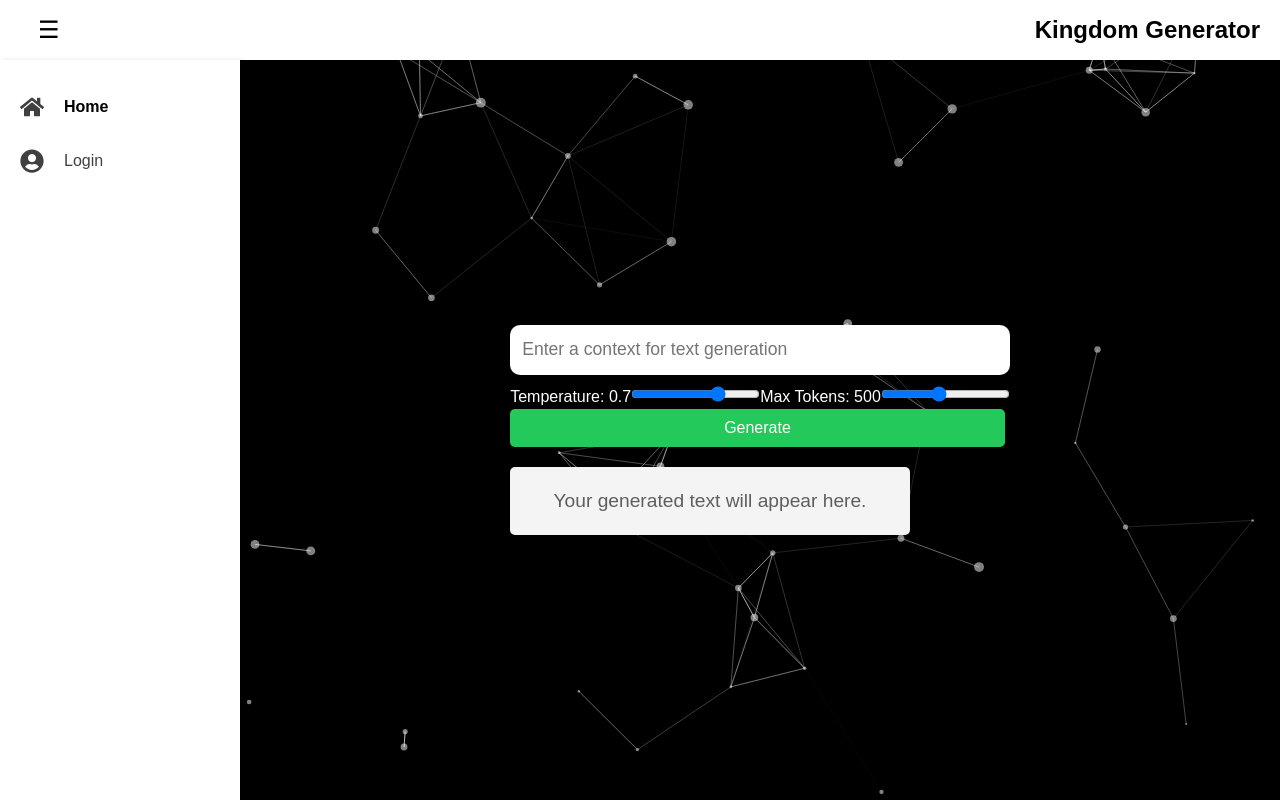
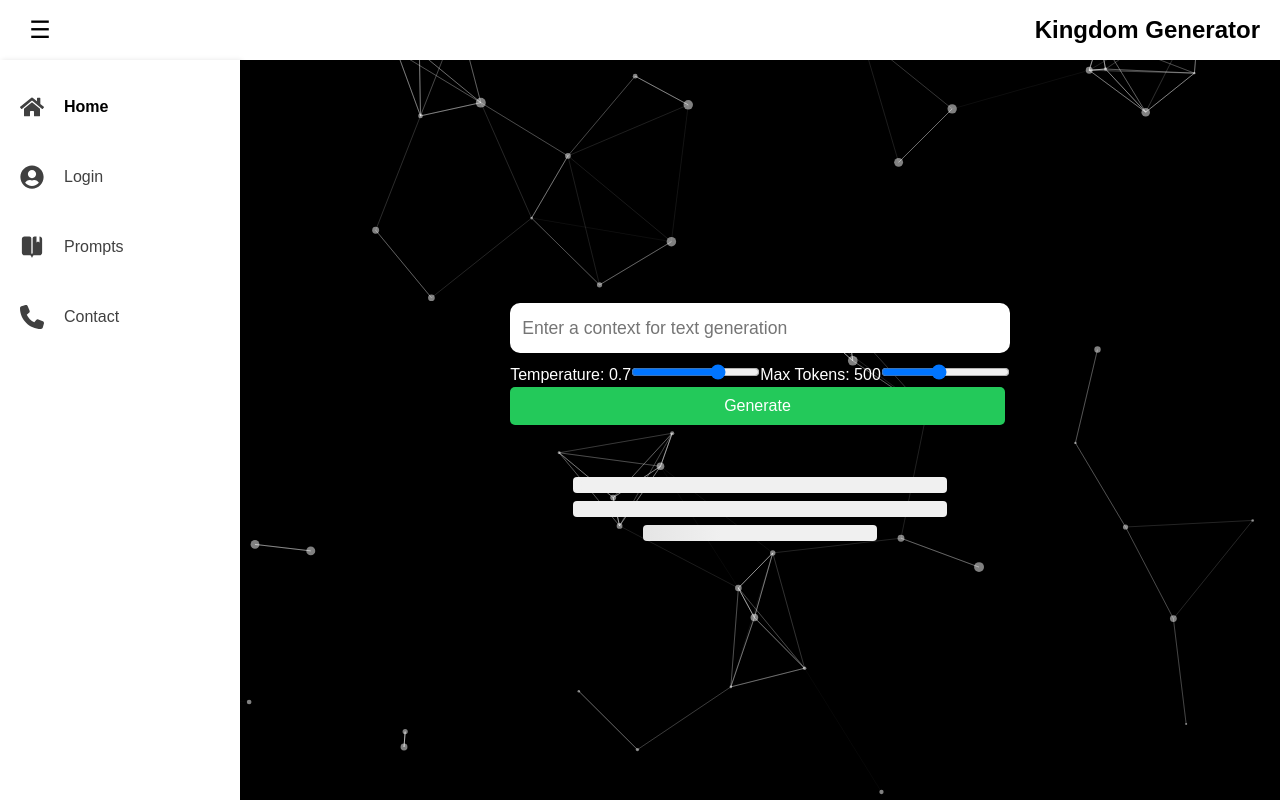
Before and after one commit to OleksandrSokils25416/KINGDOM-GENERATOR_ROYALDEGEN, a React (Vite) app in the folder client/royaldegen/: page /prompts in a window 1280 px wide. Both pictures are taken after a click on the item "Home". Built offline with nearby package versions, Linux system fonts and the light colour scheme.

Commit message:
Huge ui update

```diff
--- a/client/royaldegen/src/App.tsx
+++ b/client/royaldegen/src/App.tsx
@@ -8,10 +8,12 @@ import SidebarComponent from "./components/Sidebar/SidebarComponent";
 import { BrowserRouter as Router, Route, Routes } from "react-router-dom";
 import ParticlesBG from "./components/Particles/ParticlesBG";
 import HeaderComponent from "./components/Header/HeaderComponent";
+import ContactsComponent from "./components/Contacts/ContactsComponent.tsx";
+import PromptsComponent from "./components/Prompts/PromptsComponent.tsx";
+import { UserProvider } from "./context/UserProvider.tsx";
 
 function App() {
   const [generatedText, setGeneratedText] = useState<string>("");
-  const [loading, setLoading] = useState<boolean>(false);
   const [isSidebarExpanded, setIsSidebarExpanded] = useState(true);
 
   useEffect(() => {
@@ -34,7 +36,6 @@ function App() {
     prompt: string,
     settings: { temperature: number; maxTokens: number }
   ) => {
-    setLoading(true);
     try {
       const token = localStorage.getItem("accessToken");
       const response = await fetch("https://royaldegeneratorback-dnazb5haeufsevec.polandcentral-01.azurewebsites.net/generate-text", {
@@ -61,8 +62,6 @@ function App() {
     } catch (error) {
       console.error("Error generating text:", error);
       setGeneratedText("Error generating text.");
-    } finally {
-      setLoading(false);
     }
   };
 
@@ -71,7 +70,8 @@ function App() {
   };
 
   return (
-    <Router>
+    <UserProvider>
+      <Router>
       <div className="main-container">
         <HeaderComponent toggleSidebar={toggleSidebar} />
         <SidebarComponent isExpanded={isSidebarExpanded} />
@@ -82,21 +82,20 @@ function App() {
               element={
                 <>
                   <GenerateButtonComponent onGenerateText={generateText} />
-                  {loading ? (
-                    <div className="loading-spinner"></div>
-                  ) : (
-                    <OutputTextComponent text={generatedText} />
-                  )}
+                  <OutputTextComponent text={generatedText} />
                 </>
               }
             />
             <Route path="/login" element={<Login />} />
             <Route path="/register" element={<Register />} />
+            <Route path="/contact" element={<ContactsComponent />} />
+            <Route path="/prompts" element={<PromptsComponent />} />
           </Routes>
         </main>
         <ParticlesBG />
       </div>
     </Router>
+    </UserProvider>
   );
 }
 
--- /dev/null
+++ b/client/royaldegen/src/components/Contacts/ContactsComponent.css
@@ -0,0 +1,19 @@
+h2 {
+    font-size: 2rem;
+    margin-bottom: 1rem;
+    text-decoration: underline;
+}
+
+.contact-text {
+    font-size: 1.5rem;
+    line-height: 1.5;
+}
+
+.contacts-container {
+    font-size: 1.2rem;
+}
+
+.contacts-container h2 {
+    font-size: 2rem;
+    margin-bottom: 1rem;
+}
--- /dev/null
+++ b/client/royaldegen/src/components/Contacts/ContactsComponent.tsx
@@ -0,0 +1,22 @@
+import React from "react";
+import "./ContactsComponent.css";
+
+const ContactsComponent: React.FC = () => {
+  return (
+    <div className="contacts-container">
+      <h2>Contacts</h2>
+      <p className="contact-text">If you want to discuss any custom subscription plan, please contact us:</p>
+      <p className="contact-text">
+        <strong>Phone:</strong> +8 800 555-35-35
+      </p>
+      <p className="contact-text">
+        <strong>Email:</strong> ivan.zolo_2004@yandex.ru
+      </p>
+      <p className="contact-text">
+        <strong>Address:</strong> Pushkin's street, Kolotushkin's house
+      </p>
+    </div>
+  );
+};
+
+export default ContactsComponent;
--- a/client/royaldegen/src/components/Login/Register/AuthComponent.css
+++ b/client/royaldegen/src/components/Login/Register/AuthComponent.css
@@ -53,3 +53,7 @@
   margin-top: 10px;
   color: #333;
 }
+
+#welc-user {
+    text-decoration: none;
+}
--- a/client/royaldegen/src/components/Login/Register/LoginComponent.tsx
+++ b/client/royaldegen/src/components/Login/Register/LoginComponent.tsx
@@ -1,42 +1,54 @@
 import { useState } from "react";
-import { Link, useNavigate } from "react-router-dom"; // Import Link and useNavigate
-import "./AuthComponent.css";
+import { useNavigate } from "react-router-dom";
+import { useUserContext } from "../../../context/UserProvider.tsx";
 
 function Login() {
-  const [username, setUsername] = useState("");
+  const [usernameInput, setUsernameInput] = useState("");
   const [password, setPassword] = useState("");
-  const navigate = useNavigate(); // Use navigate for redirection after login
+  const { username, setUsername } = useUserContext();
+  const navigate = useNavigate();
 
   const handleLogin = async () => {
     try {
-      const response = await fetch("https://royaldegeneratorback-dnazb5haeufsevec.polandcentral-01.azurewebsites.net/login", {
+      const response = await fetch("https://royaldegeneratorback-dnazb5haeufsevec.polandcentral-01.azurewebsites.net//login", {
         method: "POST",
         headers: { "Content-Type": "application/json" },
-        body: JSON.stringify({ username, password }),
+        body: JSON.stringify({ username: usernameInput, password }),
       });
 
       if (response.ok) {
         const data = await response.json();
-        localStorage.setItem("accessToken", data.access_token); // Save token in localStorage
-        //alert("Login successful!");
-        navigate("/"); // Redirect to home page after login
+        localStorage.setItem("accessToken", data.access_token);
+        setUsername(usernameInput);
+        navigate("/");
       } else {
-        const errorText = await response.text();
-        alert(`Login failed: ${errorText}`);
+        alert("Login failed");
       }
     } catch (error) {
-      console.error("Error logging in:", error);
-      alert("Error logging in.");
+      console.error("Login error:", error);
     }
+  };
+
+  const handleLogout = () => {
+    localStorage.removeItem("accessToken");
+    setUsername(null);
+    navigate("/login");
   };
 
   return (
     <div className="auth-container">
+      {username ? (
+        <>
+          <h2 id="welc-user">Welcome, {username}!</h2>
+          <button onClick={handleLogout}>Logout</button>
+        </>
+      ) : (
+        <>
           <h2>Login</h2>
           <input
             type="text"
-        value={username}
-        onChange={(e) => setUsername(e.target.value)}
+            value={usernameInput}
+            onChange={(e) => setUsernameInput(e.target.value)}
             placeholder="Username"
           />
           <input
@@ -46,9 +58,8 @@ function Login() {
             placeholder="Password"
           />
           <button onClick={handleLogin}>Login</button>
-      <p>
-        Don't have an account yet? <Link to="/register">Register</Link>
-      </p>
+        </>
+      )}
     </div>
   );
 }
--- a/client/royaldegen/src/components/OutputText/OutputTextComponent.css
+++ b/client/royaldegen/src/components/OutputText/OutputTextComponent.css
@@ -1,20 +1,45 @@
 .output-text-container {
-    margin-top: 20px;
-    background-color: #f4f4f4;
-    padding: 20px;
-    border-radius: 5px;
-    width: 80%;
-    max-width: 600px;
-    min-height: 60px;
-    display: flex;
-    align-items: center;
-    justify-content: center;
-    overflow-y: auto;
-    max-height: 60vh;
+  padding: 1rem;
+  font-family: Arial, sans-serif;
+  text-align: center;
+  color: white;
+}
+
+.skeleton-loader {
+  display: flex;
+  flex-direction: column;
+  gap: 0.5rem;
+  align-items: center;
+  margin-top: 1rem;
+}
+
+.skeleton-line {
+  height: 1rem;
+  width: 80%;
+  background-color: #e0e0e0;
+  border-radius: 4px;
+  animation: shimmer 1.5s infinite;
+}
+
+.skeleton-line.short {
+  width: 50%;
+}
+
+@keyframes shimmer {
+  0% {
+    background-position: -200px 0;
   }
+  100% {
+    background-position: 200px 0;
+  }
+}
 
-  .output-text-container p {
-    color: rgba(94, 94, 94, 1);
-    text-align: left;
-    font-size: 1.2em;
-  }
+.skeleton-loader .skeleton-line {
+  background: linear-gradient(
+    90deg,
+    #f0f0f0 25%,
+    #e0e0e0 50%,
+    #f0f0f0 75%
+  );
+  background-size: 200% 100%;
+}
--- a/client/royaldegen/src/components/OutputText/OutputTextComponent.tsx
+++ b/client/royaldegen/src/components/OutputText/OutputTextComponent.tsx
@@ -1,4 +1,4 @@
-import { useEffect, useState, useRef } from "react";
+import { useEffect, useState } from "react";
 import "./OutputTextComponent.css";
 
 interface Props {
@@ -6,28 +6,32 @@ interface Props {
 }
 
 const OutputTextComponent = ({ text }: Props) => {
-  const [displayedText, setDisplayedText] = useState<string>("");
-  const indexRef = useRef(0);
+  const [loading, setLoading] = useState<boolean>(true);
 
   useEffect(() => {
-    indexRef.current = 0;
-    setDisplayedText("");
+    if (text) {
 
-    const interval = setInterval(() => {
-      if (indexRef.current < text.length) {
-        setDisplayedText((prev) => prev + text.charAt(indexRef.current));
-        indexRef.current += 1;
-      } else {
-        clearInterval(interval);
-      }
-    }, 120);
+      const timer = setTimeout(() => {
+        setLoading(false);
+      }, 3000);
 
-    return () => clearInterval(interval);
+      return () => clearTimeout(timer);
+    } else {
+      setLoading(true);
+    }
   }, [text]);
 
   return (
     <div className="output-text-container">
-      <p>{displayedText || "Your generated text will appear here."}</p>
+      {loading ? (
+        <div className="skeleton-loader">
+          <div className="skeleton-line"></div>
+          <div className="skeleton-line"></div>
+          <div className="skeleton-line short"></div>
+        </div>
+      ) : (
+        <p>{text || "Your generated text will appear here."}</p>
+      )}
     </div>
   );
 };
--- /dev/null
+++ b/client/royaldegen/src/components/Prompts/PromptsComponent.css
@@ -0,0 +1,46 @@
+.contacts-container {
+  padding: 1rem;
+}
+
+.error {
+  color: #ffffff;
+  font-weight: bold;
+    font-size: 2rem;
+}
+
+ul {
+  list-style: none;
+  padding: 0;
+  display: flex;
+  flex-wrap: wrap;
+  gap: 1rem;
+}
+
+li {
+  display: inline-block;
+}
+
+button {
+  background-color: #ffffff;
+  color: #000000;
+  border: none;
+  padding: 0.5rem 1rem;
+  border-radius: 5px;
+  cursor: pointer;
+}
+
+button:hover {
+  background-color: #d8d8d8;
+}
+
+.prompt-details {
+  margin-top: 1rem;
+}
+
+.prompt-details h3 {
+  margin-bottom: 1rem;
+}
+
+.prompt-details button {
+  margin-top: 1rem;
+}
--- /dev/null
+++ b/client/royaldegen/src/components/Prompts/PromptsComponent.tsx
@@ -0,0 +1,101 @@
+import React, { useEffect, useState } from "react";
+import "./PromptsComponent.css";
+
+type Prompt = {
+  id: number;
+  user_id: number;
+  prompt: string;
+  temperature: number;
+  max_tokens: number;
+  generated_text: string;
+  created_at: string | null;
+};
+
+const PromptsComponent: React.FC = () => {
+  const [prompts, setPrompts] = useState<Prompt[]>([]);
+  const [selectedPrompt, setSelectedPrompt] = useState<Prompt | null>(null); // Track selected prompt
+  const [error, setError] = useState<string | null>(null);
+
+  const getUsernameFromToken = (token: string): string | null => {
+    try {
+      console.log("Token received:", token);
+      const payloadBase64 = token.split(".")[1];
+      const decodedPayload = atob(payloadBase64);
+      const payload = JSON.parse(decodedPayload);
+      return payload.sub || null;
+    } catch (error) {
+      console.error("Failed to parse JWT token:", error);
+      return null;
+    }
+  };
+
+  useEffect(() => {
+    const fetchPrompts = async () => {
+      const token = localStorage.getItem("accessToken");
+      if (!token) {
+        setError("Please log in to see your prompts.");
+        return;
+      }
+
+      const username = getUsernameFromToken(token);
+      if (!username) {
+        setError("Invalid token.");
+        return;
+      }
+
+      try {
+        const response = await fetch(`http://127.0.0.1:8000/prompts/${username}`, {
+          headers: {
+            Authorization: `Bearer ${token}`,
+          },
+        });
+
+        if (!response.ok) {
+          const errorData = await response.json();
+          setError(errorData.detail || "Failed to fetch prompts.");
+          return;
+        }
+
+        const data = await response.json();
+        setPrompts(data.prompts || []);
+      } catch (err) {
+        console.error("Error fetching prompts:", err);
+        setError("An error occurred while fetching prompts.");
+      }
+    };
+
+    fetchPrompts();
+  }, []);
+
+  const handlePromptClick = (prompt: Prompt) => {
+    setSelectedPrompt(prompt)
+  };
+
+  return (
+    <div className="contacts-container">
+      {error && <p className="error">{error}</p>}
+      {selectedPrompt ? (
+        <div className="prompt-details">
+          <h3>{selectedPrompt.prompt || "Untitled Prompt"}</h3>
+          <p>{selectedPrompt.generated_text}</p>
+          <button onClick={() => setSelectedPrompt(null)}>Back to list</button>
+        </div>
+      ) : (
+        <>
+          {prompts.length === 0 && !error && <p>No prompts found.</p>}
+          <ul>
+            {prompts.map((prompt) => (
+              <li key={prompt.id}>
+                <button onClick={() => handlePromptClick(prompt)}>
+                  {prompt.prompt || "Untitled Prompt"}
+                </button>
+              </li>
+            ))}
+          </ul>
+        </>
+      )}
+    </div>
+  );
+};
+
+export default PromptsComponent;
--- a/client/royaldegen/src/components/Sidebar/SidebarComponent.tsx
+++ b/client/royaldegen/src/components/Sidebar/SidebarComponent.tsx
@@ -1,6 +1,9 @@
 import React from "react";
 import { Link, useLocation } from "react-router-dom";
 import { FaHome, FaUserCircle } from "react-icons/fa";
+import { FaPhone } from "react-icons/fa6";
+import { IoIosBookmarks } from "react-icons/io";
+import { useUserContext } from '../../context/UserProvider.tsx';
 import "./SidebarComponent.css";
 
 type SidebarProps = {
@@ -9,6 +12,8 @@ type SidebarProps = {
 
 const SidebarComponent: React.FC<SidebarProps> = ({ isExpanded }) => {
   const location = useLocation();
+  const { username } = useUserContext();
+
   const isActive = (path: string) => location.pathname === path;
 
   return (
@@ -20,10 +25,31 @@ const SidebarComponent: React.FC<SidebarProps> = ({ isExpanded }) => {
             <span className="text">Home</span>
           </Link>
         </li>
+        {username ? (
+          <li>
+            <Link to="/login" className={isActive("/login") ? "active" : ""}>
+              <FaUserCircle className="icon" />
+              <span className="text">{username}</span>
+            </Link>
+          </li>
+        ) : (
+          <li>
+            <Link to="/login" className={isActive("/login") ? "active" : ""}>
+              <FaUserCircle className="icon" />
+              <span className="text">Login</span>
+            </Link>
+          </li>
+        )}
         <li>
-          <Link to="/login" className={isActive("/login") ? "active" : ""}>
-            <FaUserCircle className="icon" />
-            <span className="text">Login</span>
+          <Link to="/prompts" className={isActive("/prompts") ? "active" : ""}>
+            <IoIosBookmarks className="icon" />
+            <span className="text">Prompts</span>
+          </Link>
+        </li>
+        <li>
+          <Link to="/contact" className={isActive("/contact") ? "active" : ""}>
+            <FaPhone className="icon" />
+            <span className="text">Contact</span>
           </Link>
         </li>
       </ul>
--- /dev/null
+++ b/client/royaldegen/src/context/UserProvider.tsx
@@ -0,0 +1,23 @@
+import React, { createContext, useState, useContext } from "react";
+
+type UserContextType = {
+  username: string | null;
+  setUsername: (username: string | null) => void;
+};
+
+const UserContext = createContext<UserContextType>({
+  username: null,
+  setUsername: () => {},
+});
+
+export const UserProvider: React.FC<{ children: React.ReactNode }> = ({ children }) => {
+  const [username, setUsername] = useState<string | null>(null);
+
+  return (
+    <UserContext.Provider value={{ username, setUsername }}>
+      {children}
+    </UserContext.Provider>
+  );
+};
+
+export const useUserContext = () => useContext(UserContext);
```
Also changed, not shown: 2 other files (tests, documents, lock files or other folders). Lines whose indentation alone changed are shown as unchanged.
